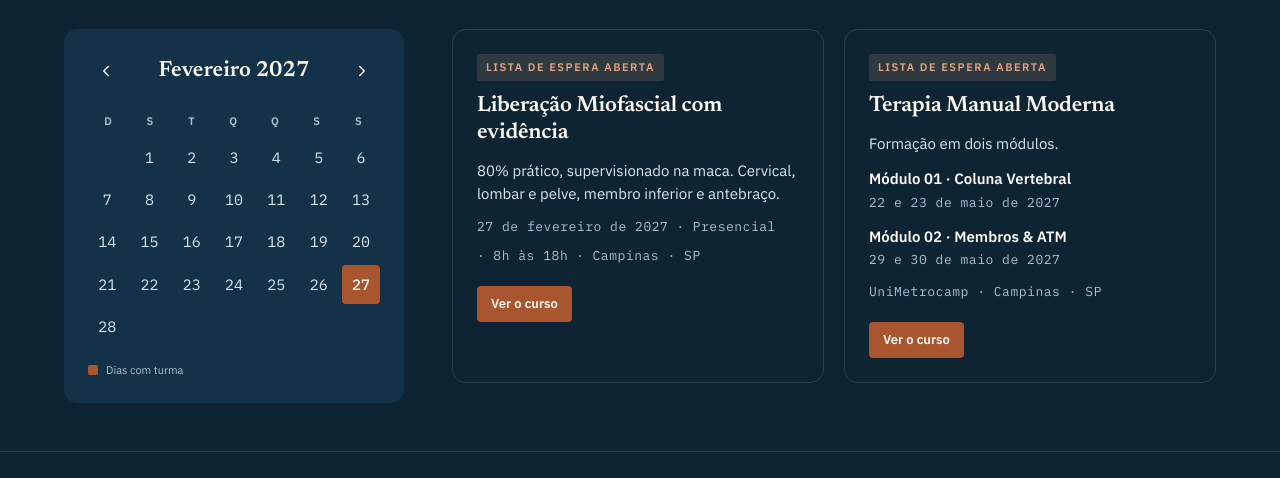
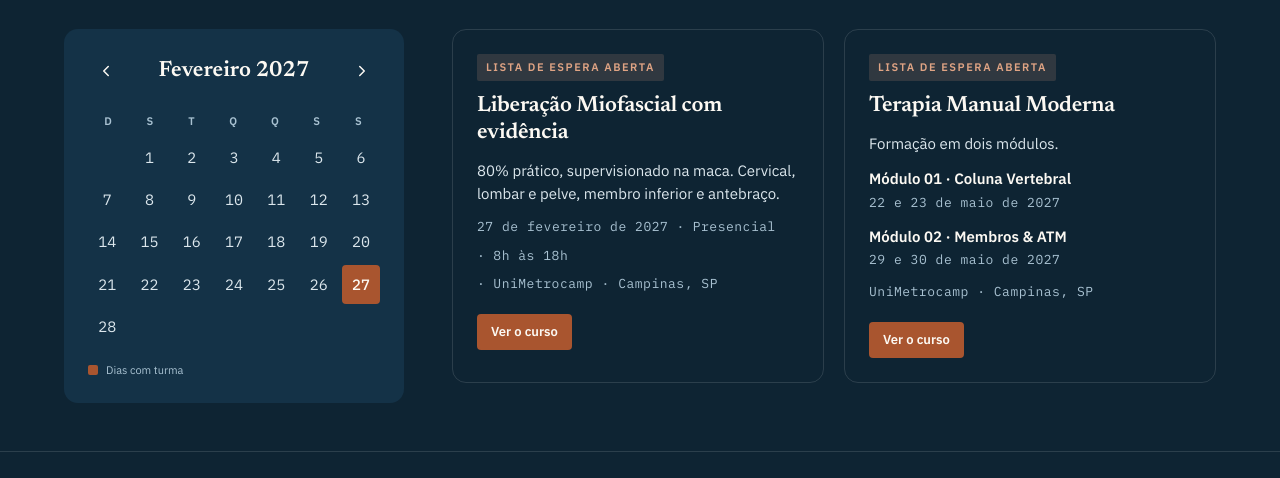
Before and after one commit to marcelofurlanfisio/cadastro, a plain HTML site: page index.html in a window 1280 px wide. Shown: the part 2382-2860 px from the top of the page. Drawn offline with Linux system fonts and the light colour scheme.

Commit message:
Calendário: local padronizado (UniMetrocamp · Campinas, SP)
Co-Authored-By: Claude Opus 5.5 <noreply@anthropic.com>
Claude-Session: https://claude.ai/code/session_01VpYV5t3YA6Qb11FjwtJYGK

```diff
--- a/index.html
+++ b/index.html
@@ -573,8 +573,8 @@ const GALERIA = Array.from({length:15}, (_, i) => {
    "link" leva à página do curso. Sem link, o botão leva ao formulário desta página
    e marca a caixinha "interesse". */
 const CURSOS = [
-  {titulo:"Liberação Miofascial com evidência", resumo:"80% prático, supervisionado na maca. Cervical, lombar e pelve, membro inferior e antebraço.", datas:["2027-02-27"], meta:["Presencial","8h às 18h","Campinas · SP"], selo:"Lista de espera aberta", link:"https://marcelofurlanfisio.github.io/curso_liberacao_miofascial/", botao:"Ver o curso"},
-  {titulo:"Terapia Manual Moderna", resumo:"Formação em dois módulos.<span class=\"mod\"><b>Módulo 01 · Coluna Vertebral</b><small>22 e 23 de maio de 2027</small></span><span class=\"mod\"><b>Módulo 02 · Membros &amp; ATM</b><small>29 e 30 de maio de 2027</small></span>", datas:["2027-05-22","2027-05-23","2027-05-29","2027-05-30"], quando:"", meta:["UniMetrocamp · Campinas · SP"], selo:"Lista de espera aberta", link:"https://marcelofurlanfisio.github.io/curso_terapia_manual_moderna/", botao:"Ver o curso"}
+  {titulo:"Liberação Miofascial com evidência", resumo:"80% prático, supervisionado na maca. Cervical, lombar e pelve, membro inferior e antebraço.", datas:["2027-02-27"], meta:["Presencial","8h às 18h","UniMetrocamp · Campinas, SP"], selo:"Lista de espera aberta", link:"https://marcelofurlanfisio.github.io/curso_liberacao_miofascial/", botao:"Ver o curso"},
+  {titulo:"Terapia Manual Moderna", resumo:"Formação em dois módulos.<span class=\"mod\"><b>Módulo 01 · Coluna Vertebral</b><small>22 e 23 de maio de 2027</small></span><span class=\"mod\"><b>Módulo 02 · Membros &amp; ATM</b><small>29 e 30 de maio de 2027</small></span>", datas:["2027-05-22","2027-05-23","2027-05-29","2027-05-30"], quando:"", meta:["UniMetrocamp · Campinas, SP"], selo:"Lista de espera aberta", link:"https://marcelofurlanfisio.github.io/curso_terapia_manual_moderna/", botao:"Ver o curso"}
 ];
 /* ============================================================ */
 
```
